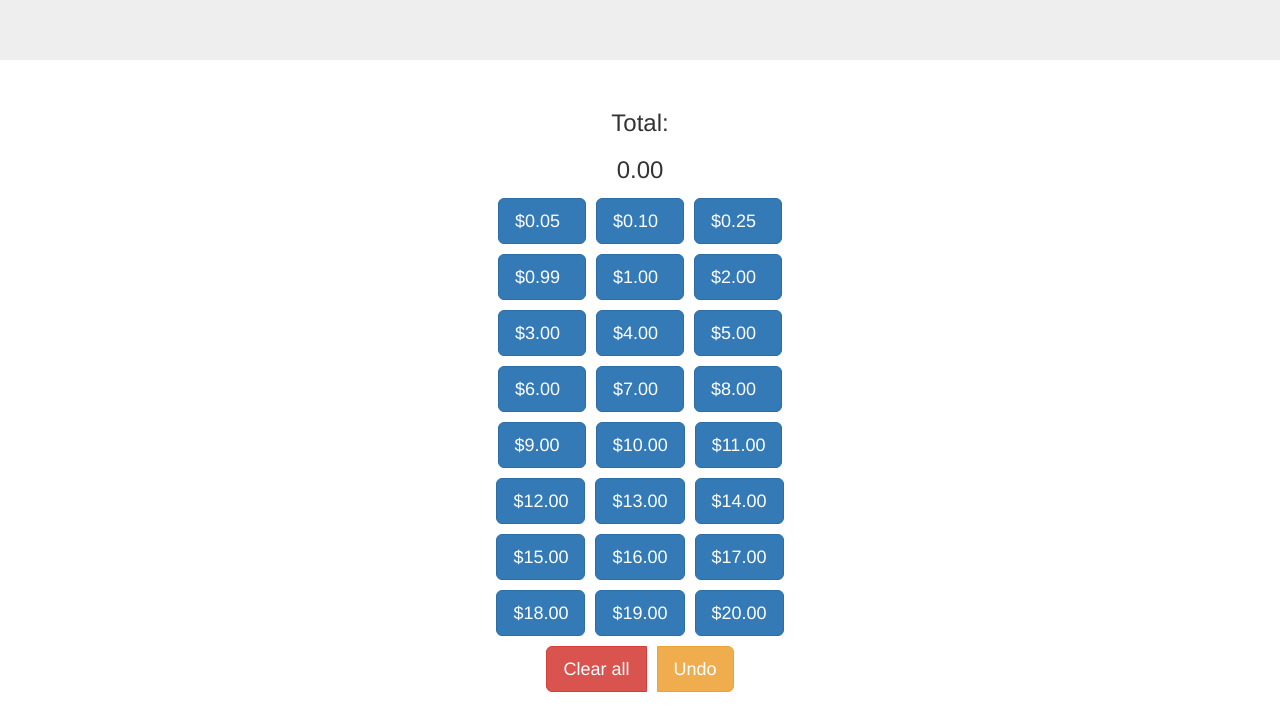
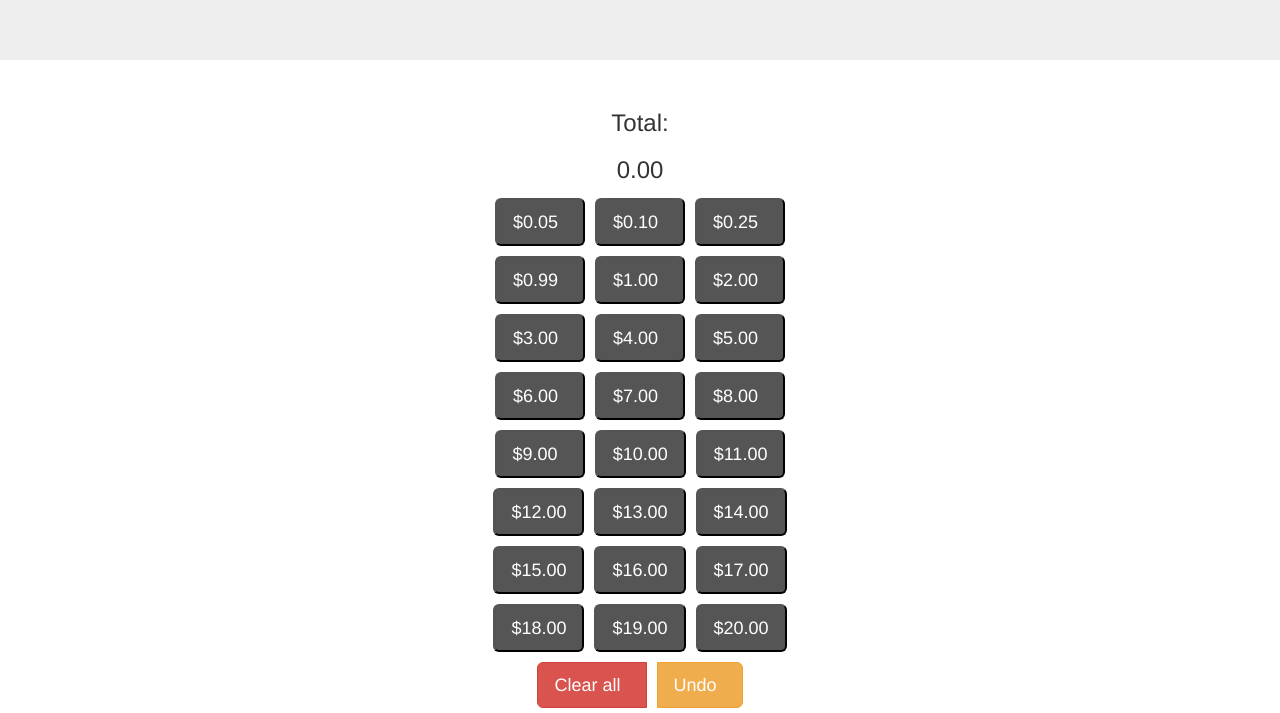
Before and after one commit to funkcake/Grocery-Calculator, a plain HTML site: page index.html in a window 1280 px wide. Shown: the part 180-893 px from the top of the page. Drawn offline with nearby package versions, Linux system fonts and the light colour scheme.

Commit message:
Add files via upload

```diff
--- a/index.html
+++ b/index.html
@@ -20,47 +20,47 @@
         </div>
         <div class="row">
             <div>
-              <button style="margin: 5px; padding-right: 25px" type="button" class="btn btn-primary btn-lg" onclick="sum(0.05)">$0.05 </button><button style="margin: 5px; padding-right: 25px" type="button" class="btn btn-primary btn-lg" onclick="sum(0.10)">$0.10 </button><button style="margin: 5px; padding-right: 25px" type="button" class="btn btn-primary btn-lg" onclick="sum(0.25)">$0.25 </button>
+              <button style="color: white; margin: 5px; padding-right: 25px; background-color: #555555;" type="button" class="btn-secondary btn-lg" onclick="sum(0.05)">$0.05 </button><button style="color: white; margin: 5px; padding-right: 25px; background-color: #555555;" type="button" class="btn-secondary btn-lg" onclick="sum(0.10)">$0.10 </button><button style="color: white; margin: 5px; padding-right: 25px; background-color: #555555;" type="button" class="btn-lg" onclick="sum(0.25)">$0.25 </button>
             </div>
           </div>
         <div class="row">
           <div>
-            <button style="margin: 5px; padding-right: 25px" type="button" class="btn btn-primary btn-lg" onclick="sum(0.99)">$0.99 </button><button style="margin: 5px; padding-right: 25px" type="button" class="btn btn-primary btn-lg" onclick="sum(1.00)">$1.00 </button><button style="margin: 5px; padding-right: 25px" type="button" class="btn btn-primary btn-lg" onclick="sum(2.00)">$2.00 </button>
+            <button style="color: white; margin: 5px; padding-right: 25px; background-color: #555555;" type="button" class="btn-secondary btn-lg" onclick="sum(0.99)">$0.99 </button><button style="color: white; margin: 5px; padding-right: 25px; background-color: #555555;" type="button" class="btn-lg" onclick="sum(1.00)">$1.00 </button><button style="color: white; margin: 5px; padding-right: 25px; background-color: #555555;" type="button" class="btn-lg" onclick="sum(2.00)">$2.00 </button>
           </div>
         </div>
         <div class="row">
           <div>
-            <button style="margin: 5px; padding-right: 25px;" type="button" class="btn btn-primary btn-lg" onclick="sum(3.00)">$3.00 </button><button style="margin: 5px; padding-right: 25px;" type="button" class="btn btn-primary btn-lg" onclick="sum(4.00)">$4.00 </button><button style="margin: 5px; padding-right: 25px;" type="button" class="btn btn-primary btn-lg" onclick="sum(5.00)">$5.00 </button>
+            <button style="color: white; margin: 5px; padding-right: 25px; background-color: #555555;" type="button" class="btn-lg" onclick="sum(3.00)">$3.00 </button><button style="color: white; margin: 5px; padding-right: 25px; background-color: #555555;" type="button" class="btn-lg" onclick="sum(4.00)">$4.00 </button><button style="color: white; margin: 5px; padding-right: 25px; background-color: #555555;" type="button" class="btn-lg" onclick="sum(5.00)">$5.00 </button>
           </div>
         </div>
         <div class="row">
           <div>
-            <button style="margin: 5px; padding-right: 25px;" type="button" class="btn btn-primary btn-lg" onclick="sum(6.00)">$6.00 </button><button style="margin: 5px; padding-right: 25px;" type="button" class="btn btn-primary btn-lg" onclick="sum(7.00)">$7.00 </button><button style="margin: 5px; padding-right: 25px;" type="button" class="btn btn-primary btn-lg" onclick="sum(8.00)">$8.00 </button>
+            <button style="color: white; margin: 5px; padding-right: 25px; background-color: #555555;" type="button" class="btn-lg" onclick="sum(6.00)">$6.00 </button><button style="color: white; margin: 5px; padding-right: 25px; background-color: #555555;" type="button" class="btn-lg" onclick="sum(7.00)">$7.00 </button><button style="color: white; margin: 5px; padding-right: 25px; background-color: #555555;" type="button" class="btn-lg" onclick="sum(8.00)">$8.00 </button>
           </div>
         </div>
         <div class="row">
             <div>
-                <button style="margin: 5px; padding-right: 25px;" type="button" class="btn btn-primary btn-lg" onclick="sum(9.00)">$9.00 </button><button style="margin: 5px;" type="button" class="btn btn-primary btn-lg" onclick="sum(10.00)">$10.00</button><button style="margin: 5px;" type="button" class="btn btn-primary btn-lg" onclick="sum(11.00)">$11.00</button>
+                <button style="color: white; margin: 5px; padding-right: 25px; background-color: #555555;" type="button" class="btn-lg" onclick="sum(9.00)">$9.00 </button><button style="color: white; margin: 5px; background-color: #555555;" type="button" class="btn-lg" onclick="sum(10.00)">$10.00</button><button style="color: white; margin: 5px; background-color: #555555;" type="button" class="btn-lg" onclick="sum(11.00)">$11.00</button>
             </div>
         </div>
         <div class="row">
             <div>
-                <button style="margin: 5px;" type="button" class="btn btn-primary btn-lg" onclick="sum(12.00)">$12.00</button><button style="margin: 5px;" type="button" class="btn btn-primary btn-lg" onclick="sum(13.00)">$13.00</button><button style="margin: 5px;" type="button" class="btn btn-primary btn-lg" onclick="sum(14.00)">$14.00</button>
+                <button style="color: white; margin: 5px; background-color: #555555;" type="button" class="btn-lg" onclick="sum(12.00)">$12.00</button><button style="color: white; margin: 5px; background-color: #555555;" type="button" class="btn-lg" onclick="sum(13.00)">$13.00</button><button style="color: white; margin: 5px; background-color: #555555;" type="button" class="btn-lg" onclick="sum(14.00)">$14.00</button>
             </div>
         </div>
         <div class="row">
             <div>
-                <button style="margin: 5px;" type="button" class="btn btn-primary btn-lg" onclick="sum(15.00)">$15.00</button><button style="margin: 5px;" type="button" class="btn btn-primary btn-lg" onclick="sum(16.00)">$16.00</button><button style="margin: 5px;" type="button" class="btn btn-primary btn-lg" onclick="sum(17.00)">$17.00</button>
+                <button style="color: white; margin: 5px; background-color: #555555;" type="button" class="btn-lg" onclick="sum(15.00)">$15.00</button><button style="color: white; margin: 5px; background-color: #555555;" type="button" class="btn-lg" onclick="sum(16.00)">$16.00</button><button style="color: white; margin: 5px; background-color: #555555;" type="button" class="btn-lg" onclick="sum(17.00)">$17.00</button>
             </div>
         </div>
         <div class="row">
             <div>
-                <button style="margin: 5px;" type="button" class="btn btn-primary btn-lg" onclick="sum(18.00)">$18.00</button><button style="margin: 5px;" type="button" class="btn btn-primary btn-lg" onclick="sum(19.00)">$19.00</button><button style="margin: 5px;" type="button" class="btn btn-primary btn-lg" onclick="sum(20.00)">$20.00</button>
+                <button style="color: white; margin: 5px; background-color: #555555;" type="button" class="btn-lg" onclick="sum(18.00)">$18.00</button><button style="color: white; margin: 5px; background-color: #555555;" type="button" class="btn-lg" onclick="sum(19.00)">$19.00</button><button style="color: white; margin: 5px; background-color: #555555;" type="button" class="btn-lg" onclick="sum(20.00)">$20.00</button>
             </div>
         </div>
         <div class="row">
             <div class="btn-group btn-group-lg" role="group">
-                <button style="margin: 5px;" type="button" class="btn btn-danger btn-lg" onclick="clearAll()">Clear all</button><button style="margin: 5px;" type="button" class="btn btn-warning btn-lg" onclick="undo()">Undo</button>
+                <button style="margin: 5px; padding-right: 25px;" type="button" class="btn btn-danger btn-lg" onclick="clearAll()">Clear all</button><button style="margin: 5px; padding-right: 25px;" type="button" class="btn btn-warning btn-lg" onclick="undo()">Undo</button>
             </div>
         </div>
     </div>
```
